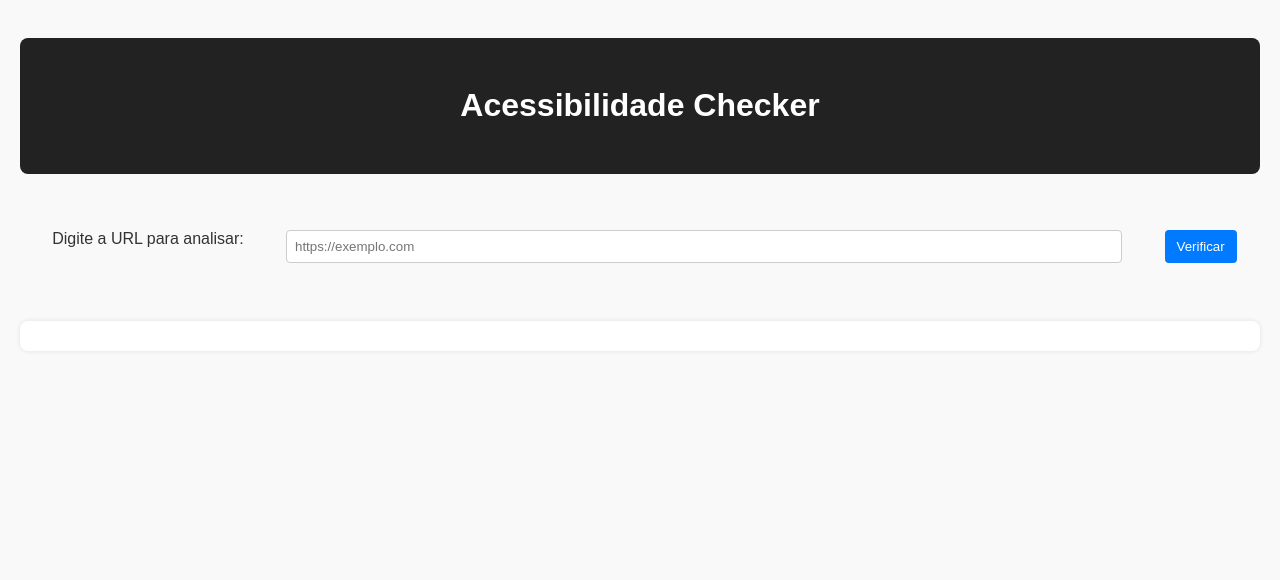
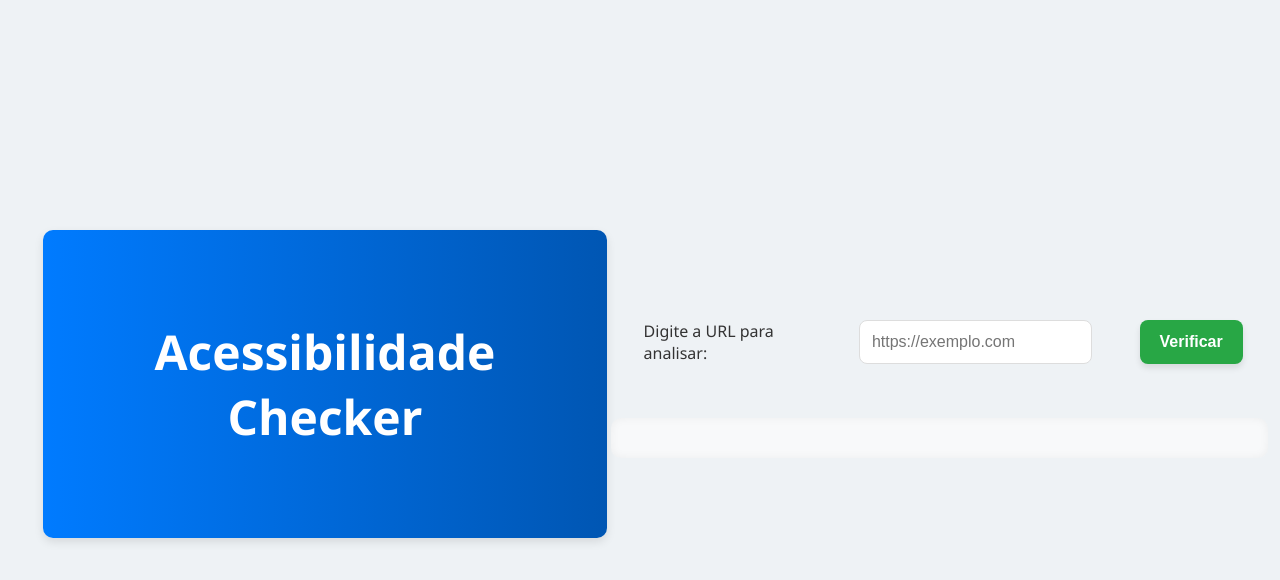
Before and after one commit to Gabriel-Oliviera42/acessibilidade-web, a plain HTML site: page frontend/index.html in a window 1280 px wide. Drawn offline with Linux system fonts and the light colour scheme.

Commit message:
Alteração provisória no style.css

```diff
--- a/frontend/style.css
+++ b/frontend/style.css
@@ -1,50 +1,80 @@
 body {
-  font-family: Arial, sans-serif;
+    font-family: 'Segoe UI', 'Roboto', 'Helvetica Neue', Arial, sans-serif;
     margin: 0;
-  padding: 20px;
-  background: #f9f9f9;
+    padding: 0;
+    background-color: #eef2f5;
     color: #333;
+    display: flex;
+    justify-content: center;
+    align-items: center;
+    min-height: 100vh;
+}
+
+.container {
+    max-width: 600px;
+    width: 90%;
+    padding: 2rem;
+    background-color: #fff;
+    border-radius: 12px;
+    box-shadow: 0 10px 25px rgba(0, 0, 0, 0.1);
 }
 
 header {
-  background: #222;
+    background: linear-gradient(to right, #007bff, #0056b3);
     color: white;
-  padding: 10px;
+    padding: 1.5rem;
     text-align: center;
-  border-radius: 8px;
+    border-radius: 10px;
+    margin-bottom: 2rem;
+    box-shadow: 0 4px 10px rgba(0, 0, 0, 0.1);
+    font-size: 1.5rem;
+    font-weight: 600;
 }
 
 form {
-  margin: 20px 0;
     display: flex;
-  gap: 10px;
+    gap: 15px;
+    margin-bottom: 2rem;
 }
 
 input {
     flex: 1;
-  padding: 8px;
-  border: 1px solid #ccc;
-  border-radius: 4px;
+    padding: 12px;
+    border: 1px solid #ddd;
+    border-radius: 8px;
+    font-size: 1rem;
+    transition: all 0.3s ease;
+}
+
+    input:focus {
+        outline: none;
+        border-color: #007bff;
+        box-shadow: 0 0 0 3px rgba(0, 123, 255, 0.25);
     }
 
 button {
-  padding: 8px 12px;
+    padding: 12px 20px;
     cursor: pointer;
-  background: #007bff;
+    background-color: #28a745; /* Uma cor de destaque diferente */
     color: white;
     border: none;
-  border-radius: 4px;
-  transition: 0.3s;
+    border-radius: 8px;
+    font-size: 1rem;
+    font-weight: 600;
+    transition: all 0.3s ease;
+    box-shadow: 0 4px 6px rgba(0, 0, 0, 0.1);
 }
 
     button:hover {
-  background: #0056b3;
+        background-color: #218838;
+        transform: translateY(-2px);
+        box-shadow: 0 6px 12px rgba(0, 0, 0, 0.15);
     }
 
 #resultado {
-  margin-top: 20px;
-  padding: 15px;
-  background: white;
-  border-radius: 8px;
-  box-shadow: 0 0 5px rgba(0,0,0,0.1);
+    padding: 20px;
+    background-color: #f8f9fa;
+    border-radius: 10px;
+    box-shadow: inset 0 0 10px rgba(0, 0, 0, 0.05);
+    line-height: 1.6;
 }
```
Lines whose indentation alone changed are shown as unchanged.
